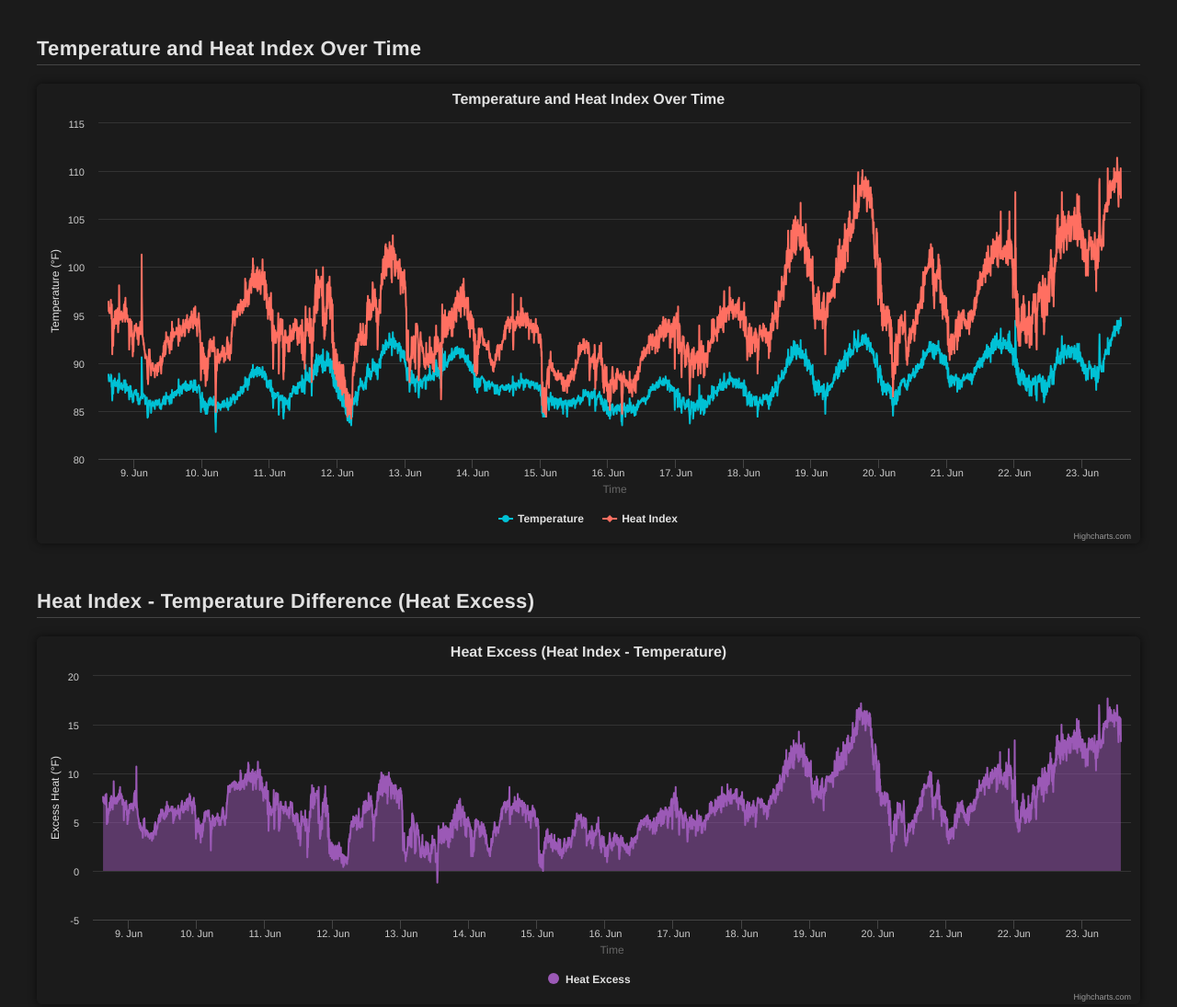
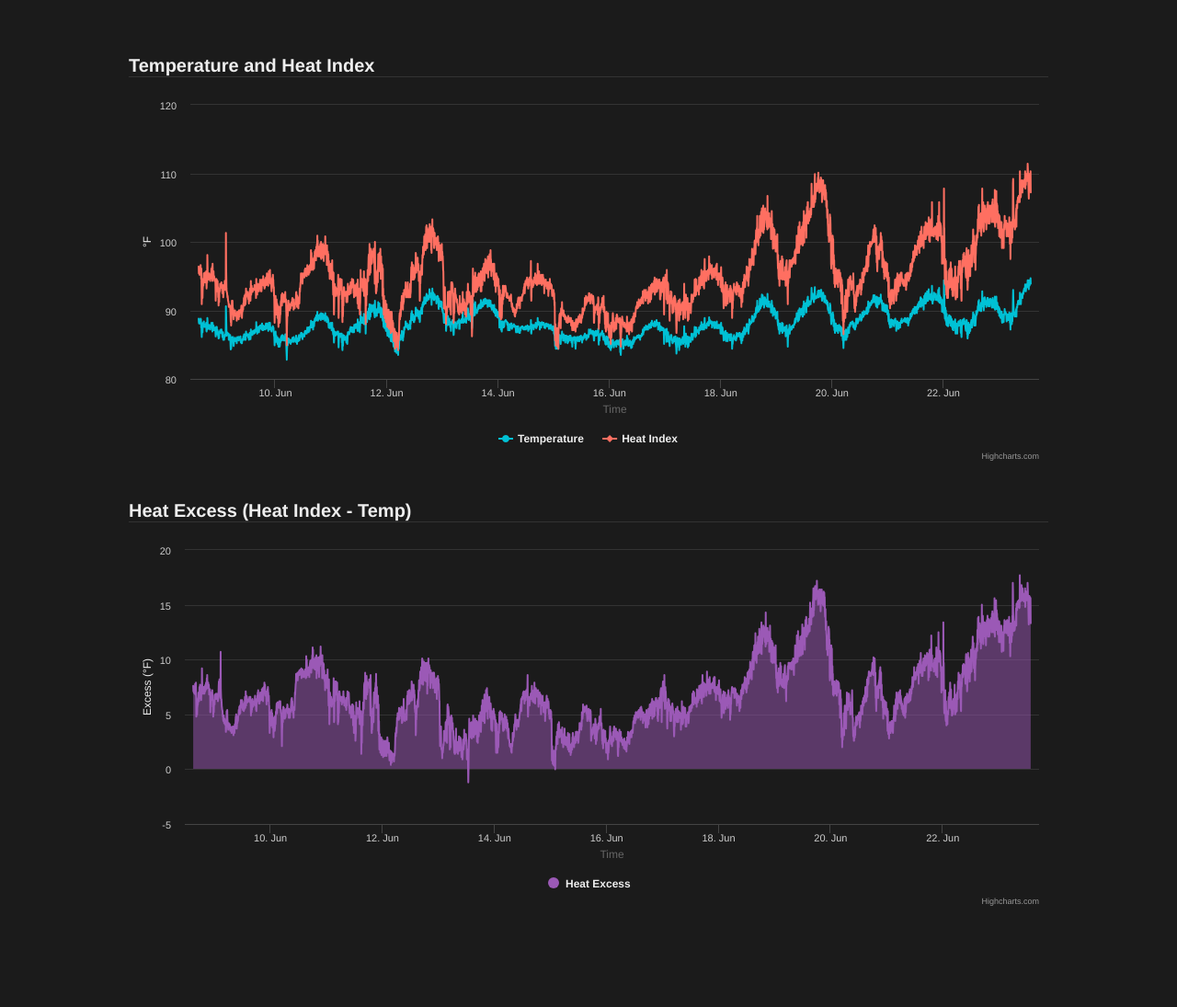
Before and after one commit to jtannahill/viz, a plain HTML site: page index.html in a window 1280 px wide. Shown: the whole page at 92% size. After the commit the page ends 1008 px from the top, so only its background shows below. Drawn offline with nearby package versions, Linux system fonts and the light colour scheme.

Commit message:
Update index.html

```diff
--- a/index.html
+++ b/index.html
@@ -1,72 +1,66 @@
 <!DOCTYPE html>
-<html>
+<html lang="en">
 <head>
-  <meta charset="utf-8">
-  <title>168th Street Station in Manhattan</title>
+  <meta charset="UTF-8">
+  <title>168th Station Heat Data</title>
   <script src="https://code.highcharts.com/highcharts.js"></script>
+  <meta name="viewport" content="width=device-width, initial-scale=1">
   <style>
     body {
+      margin: 0;
+      padding: 20px;
       background-color: #1b1b1b;
-      color: #e1e1e1;
       font-family: 'Helvetica Neue', Arial, sans-serif;
-      margin: 40px;
+      color: #eee;
     }
     h2 {
-      font-size: 22px;
-      font-weight: 700;
-      letter-spacing: 0.3px;
-      color: #e1e1e1;
+      color: #eee;
+      font-size: 20px;
       margin-top: 40px;
-      margin-bottom: 20px;
-      border-bottom: 1px solid #444;
-      padding-bottom: 4px;
+      border-bottom: 1px solid #333;
+    }
+    .chart-container {
+      width: 100%;
+      max-width: 1000px;
+      margin: auto;
     }
     #tempChart, #excessChart {
-      background-color: #1b1b1b;
-      border-radius: 6px;
-      box-shadow: 0 0 10px rgba(0, 0, 0, 0.6);
-    }
-    .highcharts-container {
-      cursor: grab !important;
+      width: 100%;
+      height: 400px;
+      margin-top: 20px;
     }
   </style>
 </head>
 <body>
 
-<h2>Temperature and Heat Index Over Time</h2>
-<div id="tempChart" style="height: 500px; width: 100%; margin-bottom: 50px;"></div>
+<div class="chart-container">
+  <h2>Temperature and Heat Index</h2>
+  <div id="tempChart"></div>
 
-<h2>Heat Index - Temperature Difference (Heat Excess)</h2>
-<div id="excessChart" style="height: 400px; width: 100%;"></div>
+  <h2>Heat Excess (Heat Index - Temp)</h2>
+  <div id="excessChart"></div>
+</div>
 
 <script>
   Highcharts.setOptions({
     chart: {
       backgroundColor: '#1b1b1b',
-    style: {
-      fontFamily: 'Helvetica Neue, Arial, sans-serif'
-    }
-  },
-  title: {
-    style: {
-      color: '#e1e1e1',
-      fontWeight: '600',
-      fontSize: '16px'
-    }
+      style: { fontFamily: 'Helvetica Neue, Arial, sans-serif' }
     },
     xAxis: {
-    labels: { style: { color: '#cccccc' } },
+      labels: { style: { color: '#ccc' } },
+      gridLineColor: '#333',
       lineColor: '#444',
       tickColor: '#444'
     },
     yAxis: {
-    title: { style: { color: '#e1e1e1' } },
-    labels: { style: { color: '#cccccc' } },
+      labels: { style: { color: '#ccc' } },
+      title: { style: { color: '#eee' } },
       gridLineColor: '#333'
     },
     legend: {
-    itemStyle: { color: '#e1e1e1' },
-    itemHoverStyle: { color: '#ffffff' }
+      itemStyle: { color: '#eee' },
+      itemHoverStyle: { color: '#fff' }
     },
     tooltip: {
       backgroundColor: '#333',
@@ -74,16 +68,12 @@ Highcharts.setOptions({
       style: { color: '#fff' }
     }
   });
-</script>
 
-<script>
   function syncExtremes(e) {
     const thisChart = this.chart;
-  Highcharts.each(Highcharts.charts, function (chart) {
-    if (chart !== thisChart && chart) {
-      if (chart.xAxis[0].setExtremes) {
+    Highcharts.charts.forEach(chart => {
+      if (chart !== thisChart && chart && chart.xAxis[0].setExtremes) {
         chart.xAxis[0].setExtremes(e.min, e.max, true, false);
-      }
       }
     });
   }
@@ -98,34 +88,33 @@ function parseCSVRow(row) {
   }
 
   fetch('168_station_data.csv')
-  .then(res => res.text())
+    .then(response => response.text())
     .then(csv => {
       const rows = csv.trim().split('\n').slice(1);
       const data = rows.map(parseCSVRow);
 
       const tempData = data.map(d => [d.time, d.temp]);
-    const heatIndexData = data.map(d => [d.time, d.heat]);
+      const heatData = data.map(d => [d.time, d.heat]);
       const excessData = data.map(d => [d.time, d.heat - d.temp]);
 
       Highcharts.chart('tempChart', {
         chart: {
           zoomType: 'x',
           panning: true,
-        panKey: 'shift',
-        pinchType: 'x'
+          panKey: 'shift'
         },
-      title: { text: 'Temperature and Heat Index Over Time' },
+        title: { text: '' },
         xAxis: {
           type: 'datetime',
           crosshair: true,
           events: { setExtremes: syncExtremes },
           title: { text: 'Time' }
         },
+        yAxis: { title: { text: '°F' } },
         tooltip: { shared: true },
-      yAxis: { title: { text: 'Temperature (°F)' } },
         series: [
           { name: 'Temperature', data: tempData, color: '#00c1d5' },
-        { name: 'Heat Index', data: heatIndexData, color: '#ff6f61' }
+          { name: 'Heat Index', data: heatData, color: '#ff6f61' }
         ]
       });
 
@@ -134,18 +123,17 @@ fetch('168_station_data.csv')
           type: 'area',
           zoomType: 'x',
           panning: true,
-        panKey: 'shift',
-        pinchType: 'x'
+          panKey: 'shift'
         },
-      title: { text: 'Heat Excess (Heat Index - Temperature)' },
+        title: { text: '' },
         xAxis: {
           type: 'datetime',
           crosshair: true,
           events: { setExtremes: syncExtremes },
           title: { text: 'Time' }
         },
+        yAxis: { title: { text: 'Excess (°F)' } },
         tooltip: { shared: true },
-      yAxis: { title: { text: 'Excess Heat (°F)' } },
         series: [{
           name: 'Heat Excess',
           data: excessData,
@@ -155,5 +143,6 @@ fetch('168_station_data.csv')
       });
     });
 </script>
+
 </body>
 </html>
```
Lines whose indentation alone changed are shown as unchanged.
